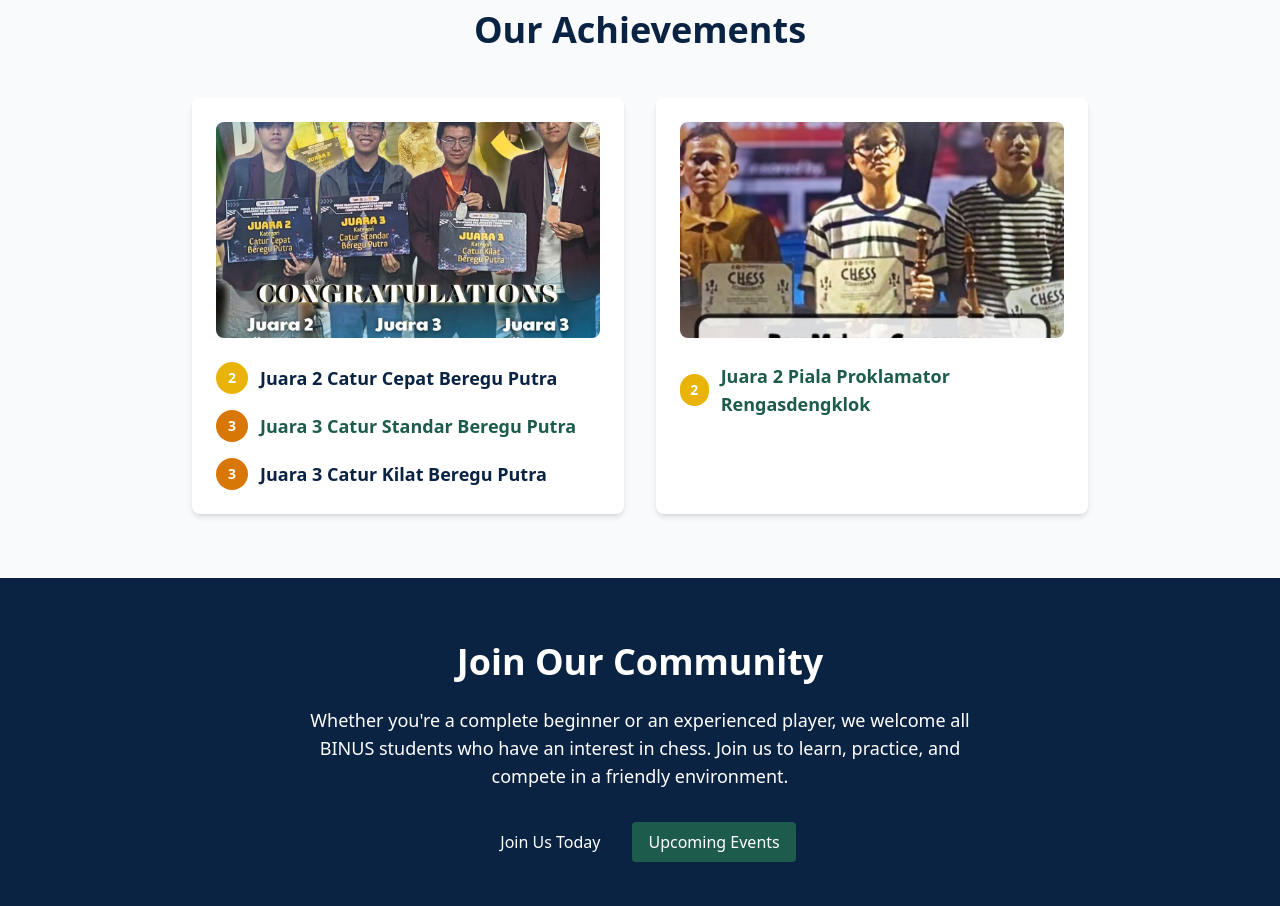
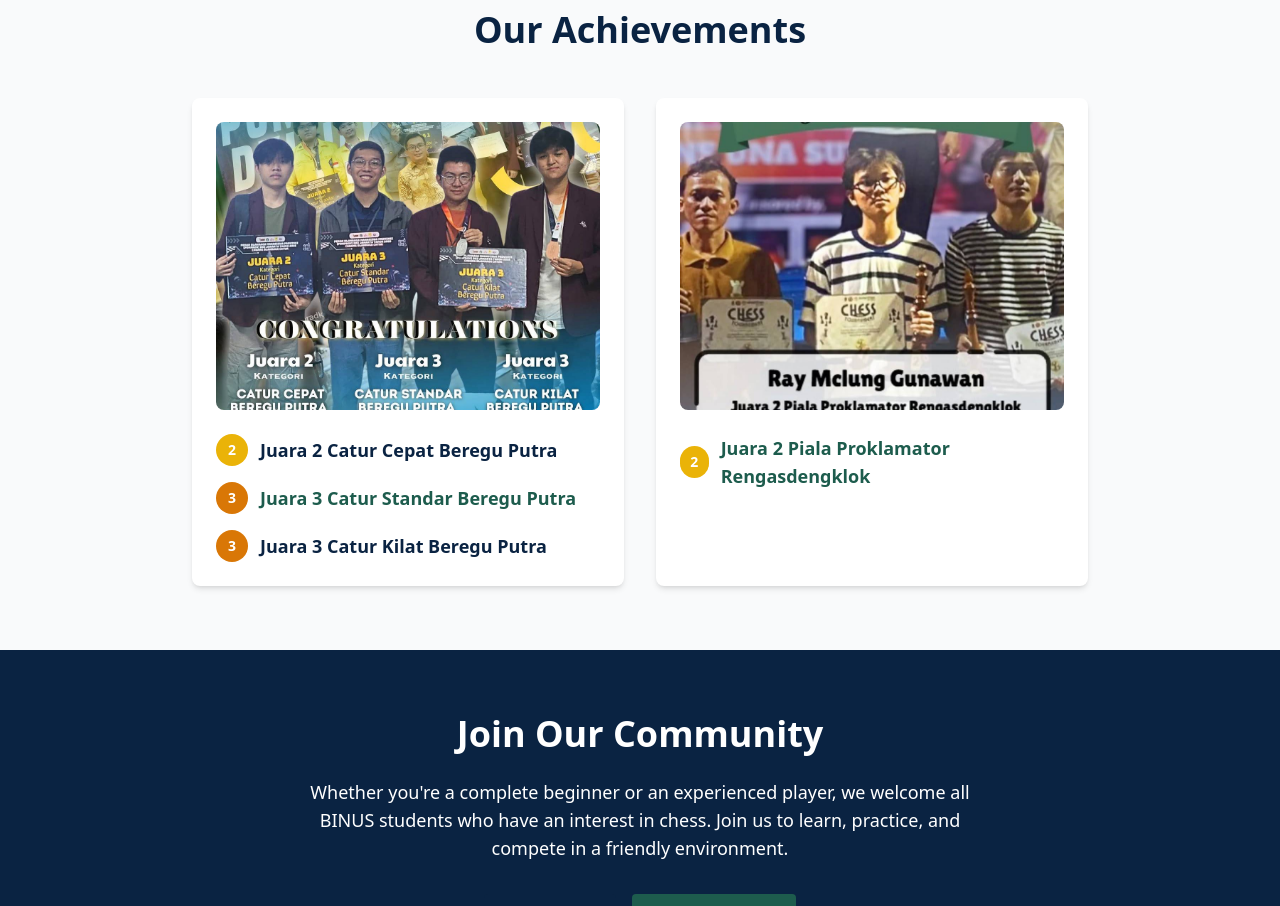
Before and after one commit to mzf11125/binus-chess-knight-club, a React (Vite) app: page /about in a window 1280 px wide. Shown: the part 1820-2726 px from the top of the page. Built offline with nearby package versions, Linux system fonts and the light colour scheme.

Commit message:
Fix aspect ratio for achievements

```diff
--- a/src/pages/About.tsx
+++ b/src/pages/About.tsx
@@ -157,7 +157,7 @@ const About = () => {
                 {/* First Achievement Group */}
                 <div className="bg-white p-6 rounded-lg shadow-md">
                   <div className="mb-6">
-                    <AspectRatio ratio={16 / 9}>
+                    <AspectRatio ratio={4 / 3}>
                       <img
                         src="/lovable-uploads/c5d0a761-dc86-4d2d-969f-68c90c4946d1.png"
                         alt="BINUS Chess Club members with medals"
@@ -196,7 +196,7 @@ const About = () => {
                 {/* Second Achievement */}
                 <div className="bg-white p-6 rounded-lg shadow-md">
                   <div className="mb-6">
-                    <AspectRatio ratio={16 / 9}>
+                    <AspectRatio ratio={4 / 3}>
                       <img
                         src="/lovable-uploads/7a491fbf-9589-4734-b24d-7815b5a974cf.png"
                         alt="Trophy from Piala Proklamator Rengasdengklok"
```
